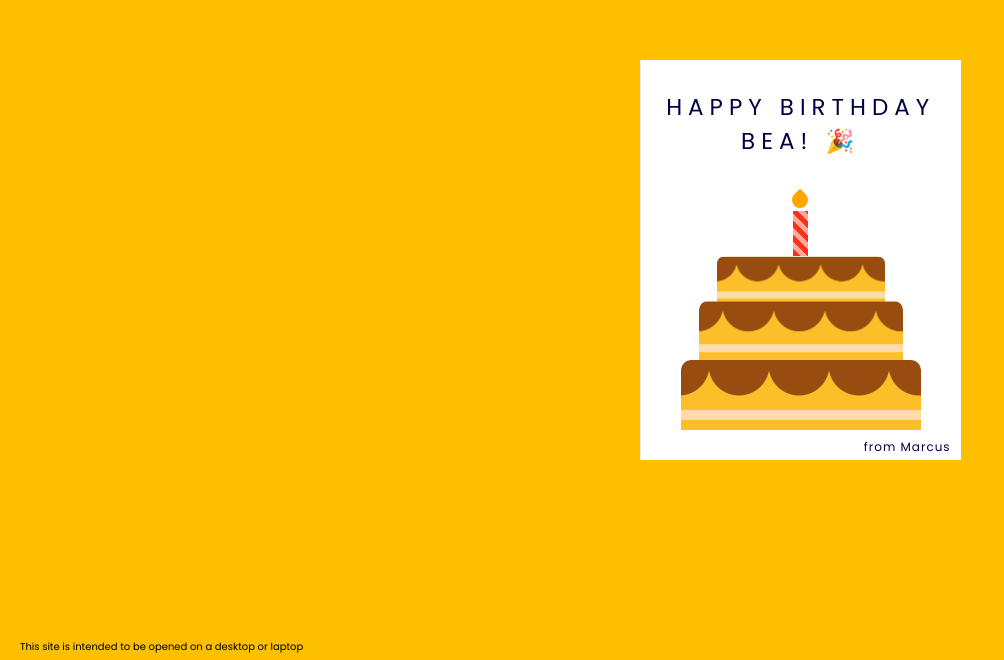
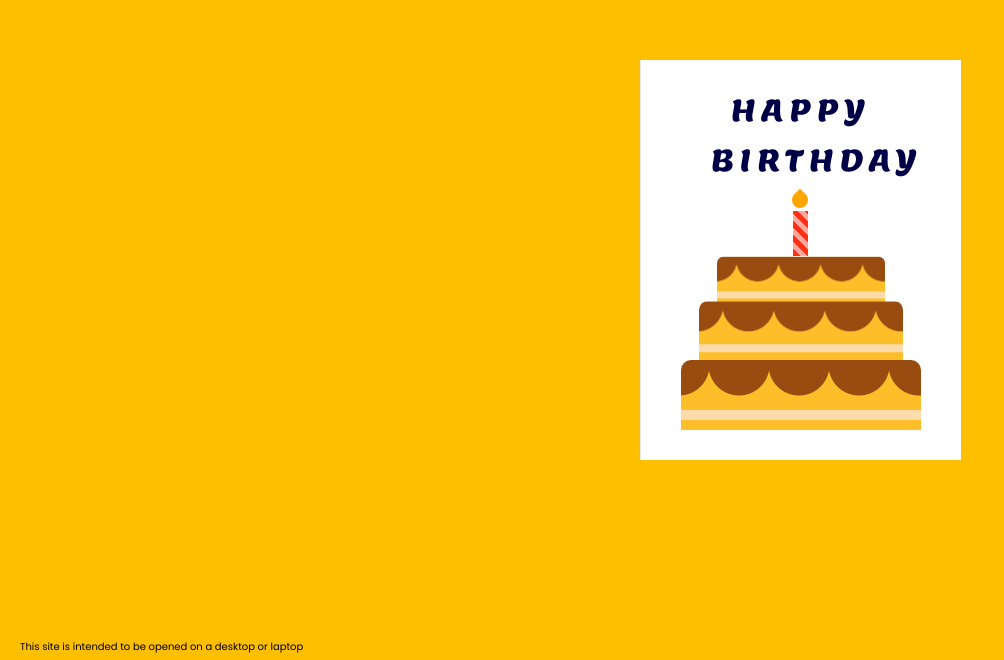
Before and after one commit to szeyulam/birthday-card, a plain HTML site: page index.html in a window 1280 px wide. Shown: the part 140-800 px from the top of the page, without its empty margins (0-1004 px from the left). Drawn offline with Linux system fonts and the light colour scheme.

Commit message:
Update index.html

```diff
--- a/index.html
+++ b/index.html
@@ -8,14 +8,15 @@
     <link href="https://fonts.googleapis.com/css2?family=Poppins&display=swap" rel="stylesheet" />
     <!-- Stylesheet -->
     <link rel="stylesheet" href="style.css" />
+    <link rel="stylesheet" href="https://fonts.googleapis.com/css?family=Lemon">
 </head>
 
 <body>
     <div class="card">
         <div class="outside">
             <div class="front">
-                <p>Happy Birthday bea! &#127881;</p>
-                <p style="font-size: 12px; text-align: right; text-transform: none; line-height: 1; position: absolute; bottom: 7px; right: 10px;letter-spacing: 1px;">from Marcus</p>
+                <p style="font-family: Lemon; position: absolute; left: 90px; top: 0px; font-size: 30px;">Happy</p>
+                <p style="font-family: Lemon; position: absolute; left: 70px; top: 50px; font-size: 30px;">Birthday</p>
                 <div class=" cake ">
                     <div class="top-layer "></div>
                     <div class="middle-layer "></div>
@@ -26,11 +27,11 @@
 
             <div class="back ">
                 <p class="birthday-cake" style="font-size: 120px; line-height: 120px; position: absolute; top: 100px; left: 70px;">&#127873;</p>
-                <p style="line-height: 2; font-size: small; position: absolute; bottom: 15px; left: 20px; width: 80%; letter-spacing: normal;">I always want to be your favourist hello and hardest goodbye ~ &#10084;&#65039;</p>
+                <p style="line-height: 2; font-size: small; position: absolute; bottom: 15px; left: 20px; width: 80%; letter-spacing: normal;">I BELONG TO MY BELOVED, AND MY BELOVED IS MINE &#10084;&#65039;</p>
             </div>
         </div>
         <div class="inside ">
-            <p>生日快樂哦小屁股，時間過得好快，我們又一起度過了一個生日，謝謝你一直以來的陪伴，希望接下來的生日我們都一起度過哦, 祝你新的一歲開開心心，心想事成 &#128536;</p>
+            <p>生日快樂哦小屁股&#127882;&#127882;，時間過得好快，我們又一起度過了一個生日 &#129392;&#129392;，謝謝你一直以來的陪伴，希望接下來的生日我們都一起度過哦, 祝你新的一歲開開心心，心想事成 &#128536;</p>
             <img class="corgi " src="./src/corgi-removebg.png " alt="corgi-removebg ">
         </div>
     </div>
```
